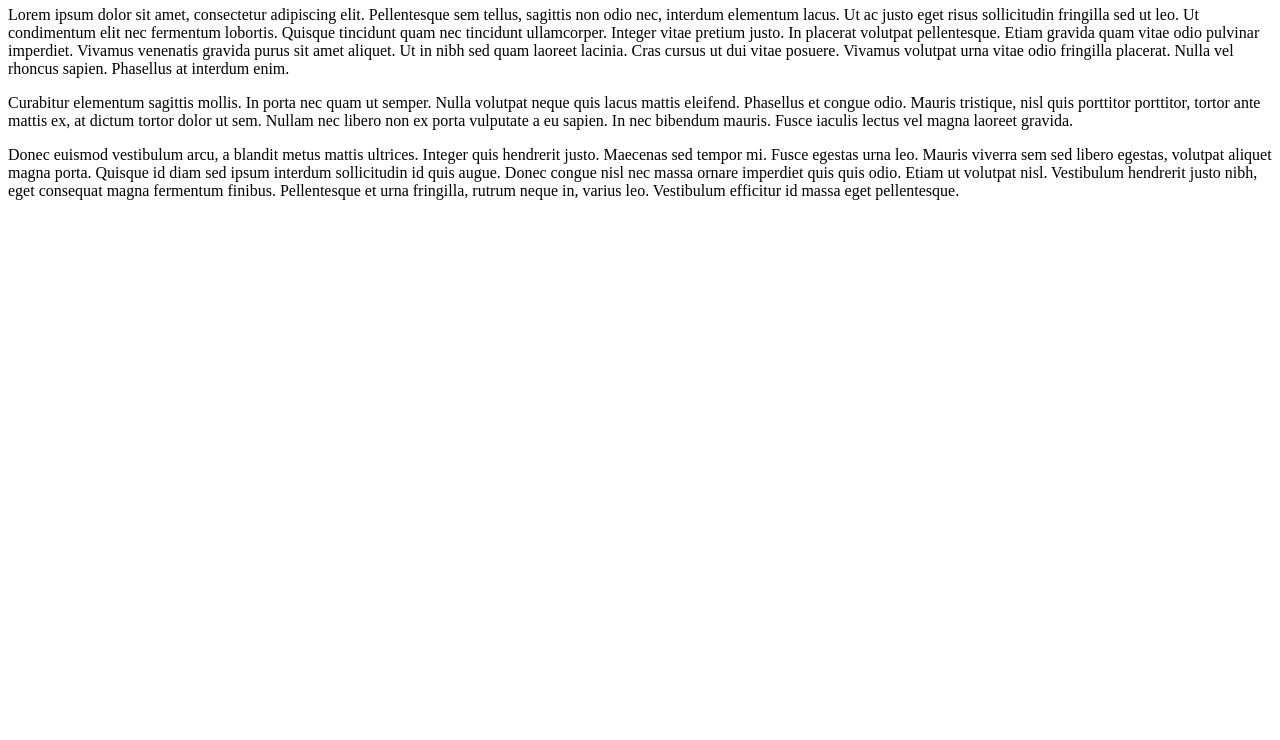
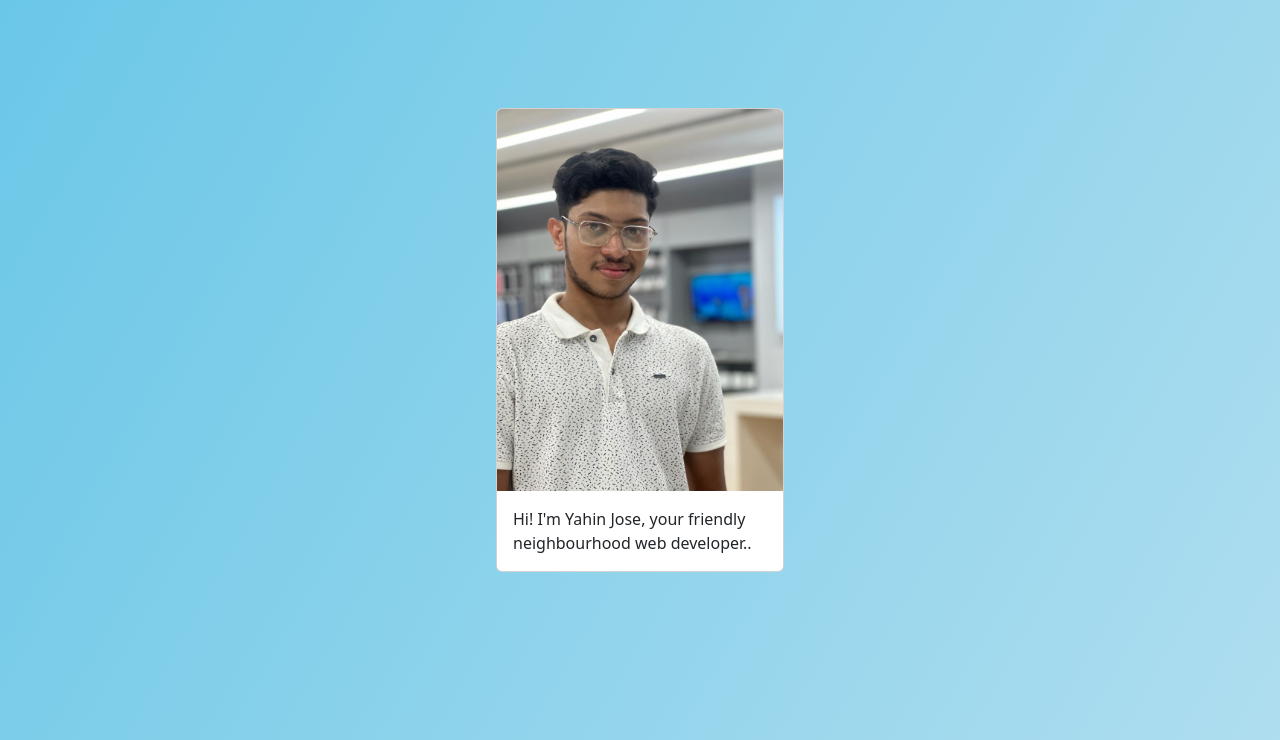
Before and after one commit to Yahin/Portfolio, a plain HTML site: page public/about.html in a window 1280 px wide. Shown: the part 60-800 px from the top of the page. Drawn offline with nearby package versions, Linux system fonts and the light colour scheme.

Commit message:
Add files via upload

```diff
--- /dev/null
+++ b/css/about.css
@@ -0,0 +1,26 @@
+.about-container{
+    display: flex;
+    justify-content: center;
+    align-items: center;
+    height: 100vh;
+
+}
+
+body{
+
+        background: linear-gradient(300deg, rgb(188, 226, 241), rgb(63, 185, 226));
+        background-size: 180% 180%;
+        animation: gradient-animation 18s ease infinite;
+}
+
+@keyframes gradient-animation {
+    0% {
+      background-position: 0% 50%;
+    }
+    50% {
+      background-position: 100% 50%;
+    }
+    100% {
+      background-position: 0% 50%;
+    }
+  }
--- a/public/about.html
+++ b/public/about.html
@@ -1,20 +1,23 @@
-<h1>About Me</h1>
-<p>Lorem ipsum dolor sit amet, consectetur adipiscing elit. Pellentesque sem tellus, sagittis non odio nec, interdum
-  elementum lacus. Ut ac justo eget risus sollicitudin fringilla sed ut leo. Ut condimentum elit nec fermentum lobortis.
-  Quisque tincidunt quam nec tincidunt ullamcorper. Integer vitae pretium justo. In placerat volutpat pellentesque.
-  Etiam
-  gravida quam vitae odio pulvinar imperdiet. Vivamus venenatis gravida purus sit amet aliquet. Ut in nibh sed quam
-  laoreet lacinia. Cras cursus ut dui vitae posuere. Vivamus volutpat urna vitae odio fringilla placerat. Nulla vel
-  rhoncus sapien. Phasellus at interdum enim.</p>
-
-<p>Curabitur elementum sagittis mollis. In porta nec quam ut semper. Nulla volutpat neque quis lacus mattis eleifend.
-  Phasellus et congue odio. Mauris tristique, nisl quis porttitor porttitor, tortor ante mattis ex, at dictum tortor
-  dolor
-  ut sem. Nullam nec libero non ex porta vulputate a eu sapien. In nec bibendum mauris. Fusce iaculis lectus vel magna
-  laoreet gravida.</p>
-
-<p>Donec euismod vestibulum arcu, a blandit metus mattis ultrices. Integer quis hendrerit justo. Maecenas sed tempor mi.
-  Fusce egestas urna leo. Mauris viverra sem sed libero egestas, volutpat aliquet magna porta. Quisque id diam sed ipsum
-  interdum sollicitudin id quis augue. Donec congue nisl nec massa ornare imperdiet quis quis odio. Etiam ut volutpat
-  nisl. Vestibulum hendrerit justo nibh, eget consequat magna fermentum finibus. Pellentesque et urna fringilla, rutrum
-  neque in, varius leo. Vestibulum efficitur id massa eget pellentesque.</p>
+<!DOCTYPE html>
+<html lang="en">
+    <head>
+        <meta charset="UTF-8">
+        <meta name="viewport" content="width=device-width, initial-scale=1.0">
+        <title>Yahin's Portfolio About</title>
+        <link rel="stylesheet" href="../css/about.css"/>
+        <link href="https://cdn.jsdelivr.net/npm/bootstrap@5.3.2/dist/css/bootstrap.min.css"
+        rel="stylesheet" integrity="sha384-T3c6CoIi6uLrA9TneNEoa7RxnatzjcDSCmG1MXxSR1GAsXEV/Dwwykc2MPK8M2HN" crossorigin="anonymous">
+        <script src="https://cdn.jsdelivr.net/npm/bootstrap@5.3.2/dist/js/bootstrap.bundle.min.js"
+        integrity="sha384-C6RzsynM9kWDrMNeT87bh95OGNyZPhcTNXj1NW7RuBCsyN/o0jlpcV8Qyq46cDfL" crossorigin="anonymous"></script>
+    </head>
+<body>
+  <div class="about-container">
+    <div class="card" style="width: 18rem;">
+    <img src="../assets/images/About pic.jpeg" class="card-img-top" alt="Yahin's Photo">
+    <div class="card-body">
+      <p class="card-text">Hi! I'm Yahin Jose, your friendly neighbourhood web developer..</p>
+    </div>
+    </div>
+  </div>
+</body>
+</html>
--- /dev/null
+++ b/style.css
@@ -0,0 +1,6 @@
+.about-container{
+    display: flex;
+    justify-content: center;
+    align-items: center;
+    height: 100vh;
+}
```
Also changed, not shown: index.html (+19 -31 lines), assets/images/About pic.jpeg (added), index.js (added).
